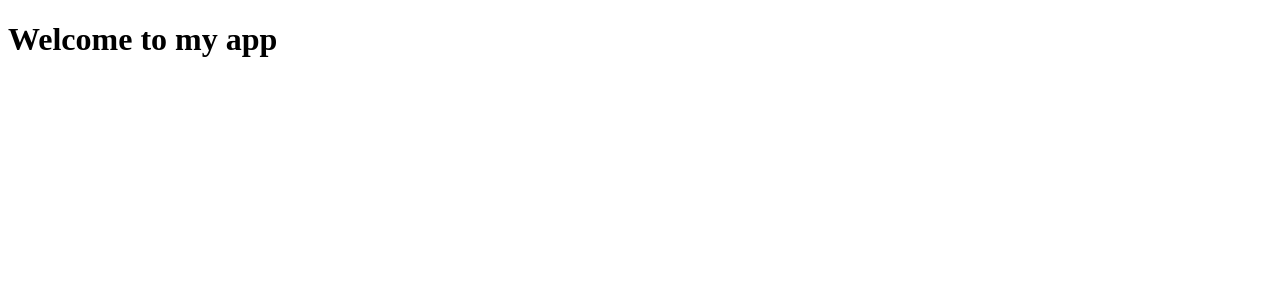
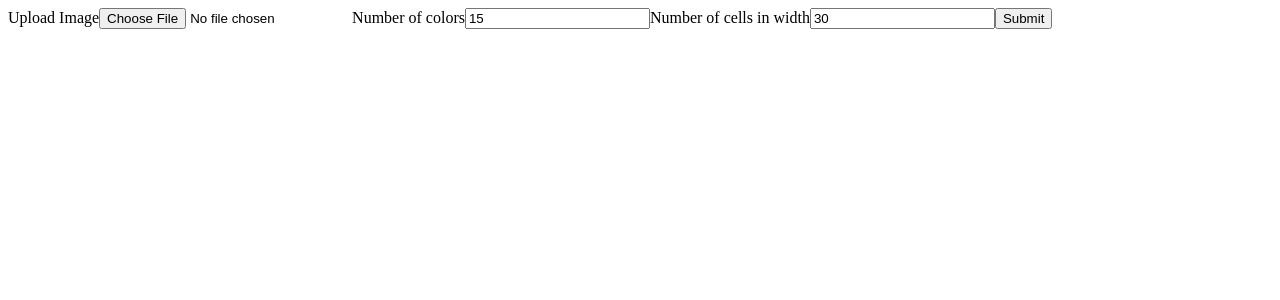
Before and after one commit to ViktoriaPruchkovskaya/pixify, a React (Vite) app in the folder web/: page / in a window 1280 px wide. Shown: the top 300 px of the page. Built offline with nearby package versions, Linux system fonts and the light colour scheme.

Commit message:
Implement image upload initial form (#9)

```diff
--- a/web/package.json
+++ b/web/package.json
@@ -2,7 +2,7 @@
   "name": "pixify",
   "version": "1.0.0",
   "description": "",
-  "source": "src/public/index.html",
+  "source": "src/index.html",
   "scripts": {
     "start": "parcel -p 8081",
     "build": "parcel build",
--- a/web/src/App.tsx
+++ b/web/src/App.tsx
@@ -1,7 +1,12 @@
+import {useState} from "react";
+import ImageForm from "./components/ImageUpload/ImageForm";
+
 export default function App() {
+    const [image, setImage] = useState<Blob>();
     return (
         <div>
-            <h1>Welcome to my app</h1>
+            <ImageForm onImageReceived={setImage}/>
+            {image && <img src={URL.createObjectURL(image)}/>}
         </div>
     );
 }
--- /dev/null
+++ b/web/src/components/ImageUpload/ImageForm.tsx
@@ -0,0 +1,30 @@
+import * as React from "react";
+import {ImageService} from "../../services/imageService";
+
+interface UploadImageFormProps {
+    onImageReceived: (image: Blob) => void;
+}
+
+export default function ImageForm({onImageReceived}: UploadImageFormProps) {
+    const handleForm = (event: React.FormEvent<HTMLFormElement>) => {
+        event.preventDefault();
+        const {colorsNum, cellsNum, image} = event.target as HTMLFormElement;
+        (async () => {
+            let embroidery = await (new ImageService().uploadImage({
+                img: image.files.item(0),
+                colorsNum: colorsNum.value,
+                cellsNum: cellsNum.value
+            }));
+            onImageReceived(embroidery);
+        })()
+    }
+    return (<form onSubmit={handleForm}>
+        <label htmlFor="image">Upload Image</label>
+        <input type="file" id="image" name="image"/>
+        <label htmlFor="colorsNum">Number of colors</label>
+        <input type="text" id="colorsNum" name="colorsNum" defaultValue="15"/>
+        <label htmlFor="cellsNum">Number of cells in width</label>
+        <input type="text" id="cellsNum" name="cellsNum" defaultValue="30"/>
+        <button type="submit">Submit</button>
+    </form>)
+}
--- a/web/src/index.html
+++ b/web/src/index.html
@@ -4,7 +4,7 @@
     <meta charset="UTF-8"/>
     <meta http-equiv="X-UA-Compatible" content="IE=edge"/>
     <meta name="viewport" content="width=device-width, initial-scale=1.0"/>
-    <title>React (Parcel + TypeScript)</title>
+    <title>Pixify</title>
 </head>
 <body>
 <div id="app"></div>
--- /dev/null
+++ b/web/src/services/imageService.ts
@@ -0,0 +1,22 @@
+export class ImageService {
+    public async uploadImage({img, colorsNum, cellsNum}: {
+        img: File,
+        colorsNum: string,
+        cellsNum: string
+    }): Promise<Blob> {
+        const formData = new FormData();
+        formData.append("file", img);
+        formData.append("n_colors", colorsNum);
+        formData.append("n_cells_in_width", cellsNum);
+
+        const res = await fetch("/api/upload", {
+            method: "POST",
+            body: formData
+        })
+        if (!res.ok) {
+            const message = await res.text()
+            throw new Error(`Request failed. Status code: ${res.status}. Message: ${message}`)
+        }
+        return res.blob()
+    }
+}
```
Also changed, not shown: web/.proxyrc.json (added).
